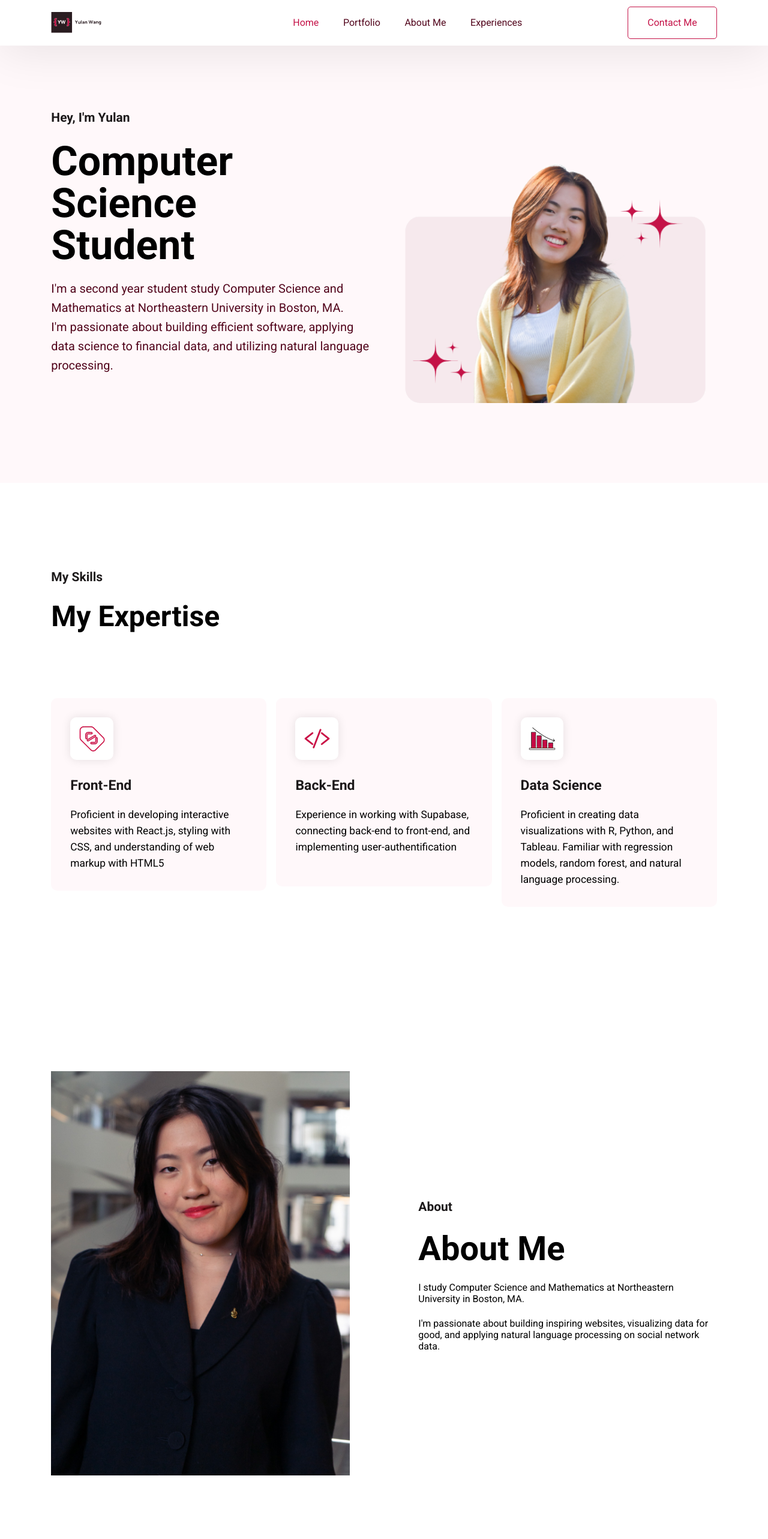
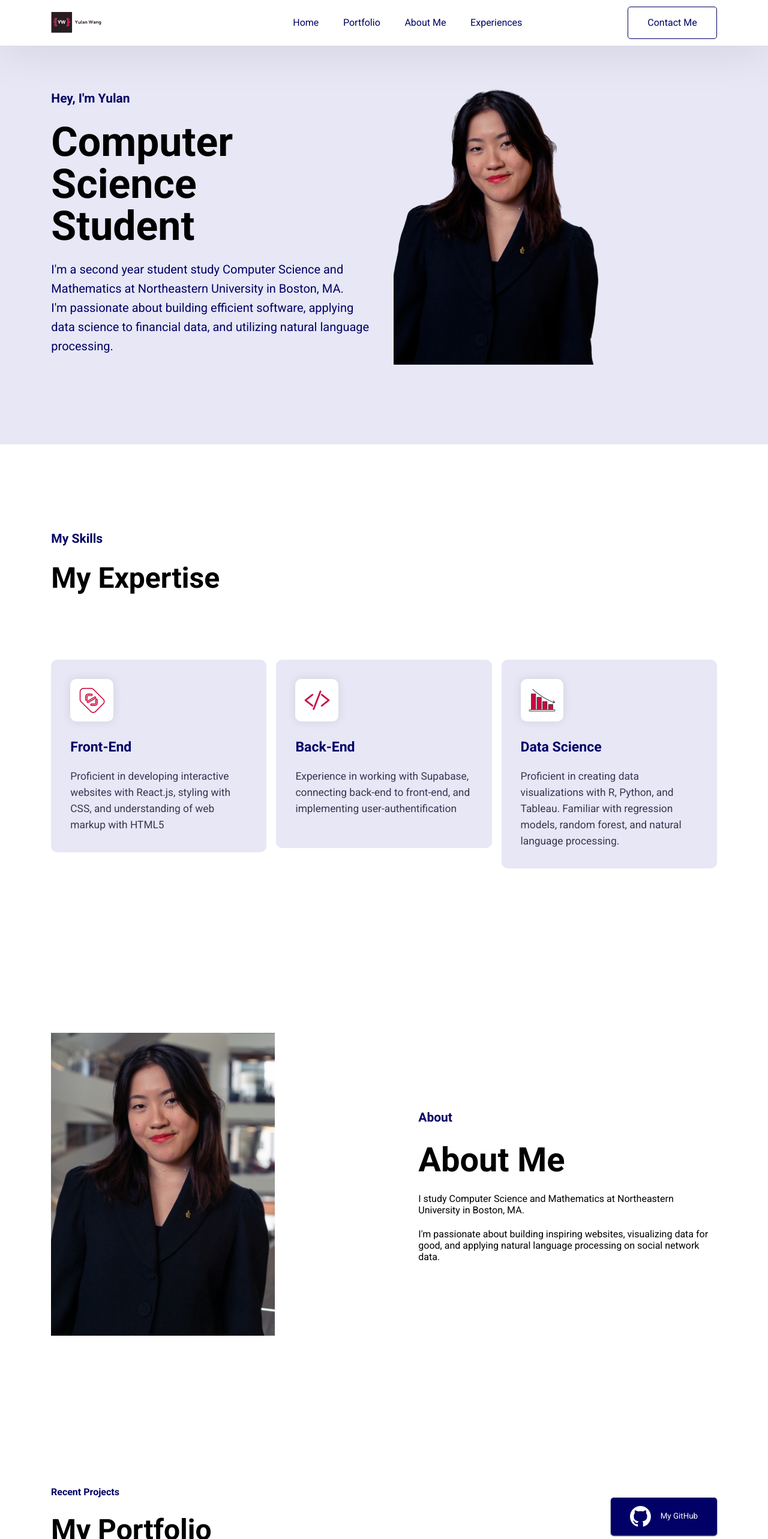
Before and after one commit to yulanwang/personalwebsite, a React (Create React App) app: page / in a window 1280 px wide. Shown: the top 2566 px of the page at 60% size. Built offline with nearby package versions, Linux system fonts and the light colour scheme.

Commit message:
update style

```diff
--- a/src/App.css
+++ b/src/App.css
@@ -19,12 +19,12 @@ p {
 }
 
 :root {
-  --primary: #C41247 ;
-  --heading--color: #1C191A;
-  --bg-shade: #FFF8FA;
-  --github: #e62872;
-  --darkred: #52051C;
-  --black: #000000;
+  --primary: #000066 ;
+  --heading--color: #000066;
+  --bg-shade: #e7e7f6 ;
+  --github:#000066;
+  --darkred: #000066;
+  --black: #363651;
   --white: #ffffff;
 }
 
@@ -84,8 +84,8 @@ p {
   gap: 16px;
 }
 .btn-github:hover {
-  color: var(--primary);
-  background-color: var(--white);
+  color: var(--white);
+  background-color: var(--black);
 }
 .github {
   text-decoration: none;
@@ -251,8 +251,8 @@ h3 {
   display: flex;
 }
 .hero--section--img > img {
-  width: 100%;
-  height: 100%;
+  width: 65%;
+  height: 65%;
 }
 
 /* Hero Section Style Ends */
@@ -337,8 +337,8 @@ h3 {
   grid-template-columns: repeat(2, 1fr);
 }
 .about--section--img > img {
-  width: 100%;
-  height: 100%;
+  width: 75%;
+  height: 75%;
 }
 /* About Us Ends*/
 
--- a/src/Pages/Home/HeroSection.jsx
+++ b/src/Pages/Home/HeroSection.jsx
@@ -16,7 +16,7 @@ export default function HeroSection() {
                 </div>
             </div>
             <div className="hero--section--img">
-                <img src="./img/hero-image.png" alt="Hero Section" />
+                <img src="./img/Wang,Yulan copy Background Removed.png" alt="Hero Section" />
             </div>
 
         </section>
--- a/src/Pages/Home/MyPortfolio.jsx
+++ b/src/Pages/Home/MyPortfolio.jsx
@@ -9,10 +9,12 @@ export default function MyPortfolio() {
                     <h2 className="section--heading">My Portfolio</h2>
                 </div>
                 <div>
+                    <a className="github" href="https://github.com/yulanwang">
                         <button className="btn btn-github">
                         <svg className="github-logo" width="35" height="35" viewBox="0 0 98 98" xmlns="http://www.w3.org/2000/svg"><path fill-rule="evenodd" clip-rule="evenodd" d="M48.854 0C21.839 0 0 22 0 49.217c0 21.756 13.993 40.172 33.405 46.69 2.427.49 3.316-1.059 3.316-2.362 0-1.141-.08-5.052-.08-9.127-13.59 2.934-16.42-5.867-16.42-5.867-2.184-5.704-5.42-7.17-5.42-7.17-4.448-3.015.324-3.015.324-3.015 4.934.326 7.523 5.052 7.523 5.052 4.367 7.496 11.404 5.378 14.235 4.074.404-3.178 1.699-5.378 3.074-6.6-10.839-1.141-22.243-5.378-22.243-24.283 0-5.378 1.94-9.778 5.014-13.2-.485-1.222-2.184-6.275.486-13.038 0 0 4.125-1.304 13.426 5.052a46.97 46.97 0 0 1 12.214-1.63c4.125 0 8.33.571 12.213 1.63 9.302-6.356 13.427-5.052 13.427-5.052 2.67 6.763.97 11.816.485 13.038 3.155 3.422 5.015 7.822 5.015 13.2 0 18.905-11.404 23.06-22.324 24.283 1.78 1.548 3.316 4.481 3.316 9.126 0 6.6-.08 11.897-.08 13.526 0 1.304.89 2.853 3.316 2.364 19.412-6.52 33.405-24.935 33.405-46.691C97.707 22 75.788 0 48.854 0z" fill="#fff"/></svg>
-                    <a className="github" href="https://github.com/yulanwang">Visit My GitHub</a>
-                </button>
+                        My GitHub
+                        </button>
+                    </a>
                 </div>
             </div>
             <div className="portfolio--section--container">
@@ -28,6 +30,7 @@ export default function MyPortfolio() {
                                 <p className="text-md">{item.description}</p>
                             </div>
                             <p className="text-sm portfolio--link">
+                            <a href={item.link} target="_blank" rel="noopener noreferrer">
                                 {item.link}
                                 <svg
                                 xmlns="http://www.w3.org/2000/svg"
@@ -44,6 +47,7 @@ export default function MyPortfolio() {
                                     stroke-linejoin="round"
                                     />
                                 </svg>
+                                </a>
                             </p>
                         </div>
                     </div>
--- a/src/data/index.json
+++ b/src/data/index.json
@@ -26,7 +26,7 @@
             "src": "./img/university-threads.png",
             "title": "University Threads",
             "description": "A website for clothing exchange between college students in the greater Boston area. I worked on both the front-end build, css styling, and the back-end user authentification component of the login and signup pages",
-            "link": "View in Github: https://github.com/Oasis-NEU/f23-group14"
+            "link": "https://github.com/Oasis-NEU/f23-group14"
 
         },
         {
@@ -34,21 +34,21 @@
             "src": "./img/fighting-ed.png",
             "title": "Eating Disorder Awareness Website",
             "description": "A website to bring awareness to eating disorders. This was the first interactive webstie I built. I used HTML, CSS, and Javascript to build this website on Replit.",
-            "link": "View in Replit: https://fighting-ed.yulanwang.repl.co/"
+            "link": "https://fighting-ed.yulanwang.repl.co/"
         },
         {
             "id": "3",
             "src": "./img/sincerely-world.png",
             "title": "Covid-19 Mental Health Dashboard",
             "description": "A dashboard of data visualizations centered around the relationship between Covid-19 and mental health. Created using a combination of R's ggplot library and Tableau. Dashboard is compiled through Wix.",
-            "link": "View here: https://sincerelyprojects.wixsite.com/mental-health"
+            "link": "https://sincerelyprojects.wixsite.com/mental-health"
         },
         {
             "id": "4",
             "src": "./img/nyc-gun.png",
             "title": "NYC Gun-ownership Data Analysis Project",
             "description": "A group data analysis project analyzing NYC gun-ownership and demographic factors. Using LASSO regression and random forest to abstract the most important variables in predicting gun-ownership. Presented our findings at the 2022 Women in Data Science Conference hosted by the University of Pennsylvania",
-            "link": "Read an article on our project here: https://globalyouth.wharton.upenn.edu/articles/a-data-project-explores-gun-ownership-in-new-york-city/"
+            "link": "https://globalyouth.wharton.upenn.edu/articles/a-data-project-explores-gun-ownership-in-new-york-city/"
         }
     ],
 
@@ -72,7 +72,7 @@
             "title": "Wharton Global Youth Data Science Summer Program",
             "dates": "July 2021",
             "description": "Participated in a two-week long summer program where I learned the basics of data science using R. Completed assignments analyzing baseball data, moneyball, crime, etc.",
-            "link": "Read an article on our project here: https://globalyouth.wharton.upenn.edu/articles/a-data-project-explores-gun-ownership-in-new-york-city/"
+            "link": "https://globalyouth.wharton.upenn.edu/articles/a-data-project-explores-gun-ownership-in-new-york-city/"
         }
     ]
 }
```
Also changed, not shown: public/img/Wang,Yulan copy Background Removed.png (added).
